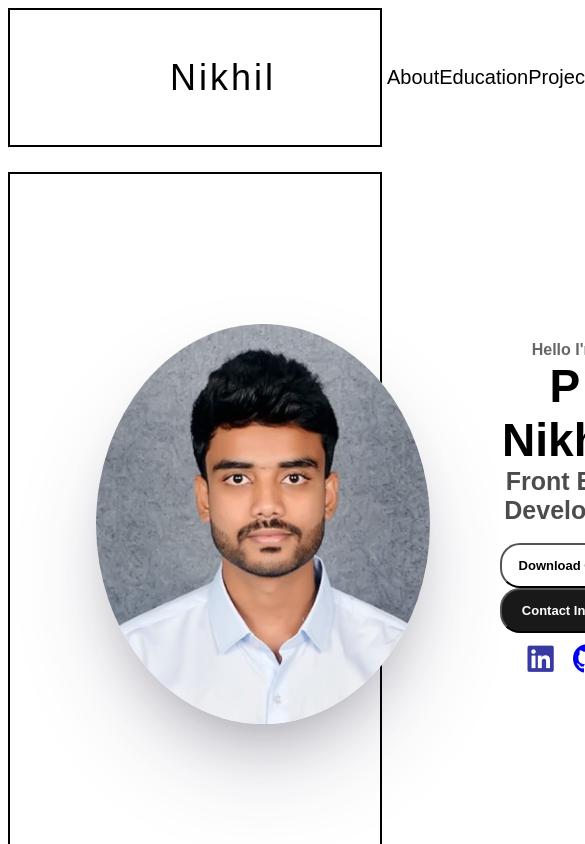
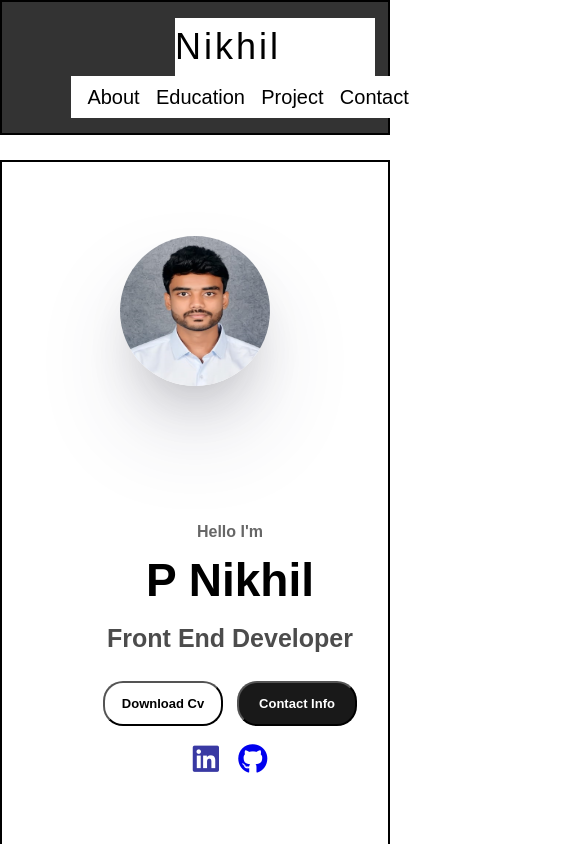
Before and after one commit to pnikhil18/personal_portfoilo, a plain HTML site: page index.html in a window 390 px wide. Shown: the top 844 px of the page, 585 px wide, since content can reach past the window. Drawn offline with Linux system fonts and the light colour scheme.

Commit message:
updated
updated

```diff
--- a/index.html
+++ b/index.html
@@ -6,6 +6,7 @@
   <title>My site</title>
   <link rel="icon" href="pic.png">
   <link rel="stylesheet" href="style.css">
+  <link rel="stylesheet" href="media.css">
   <link rel="stylesheet" href="https://cdnjs.cloudflare.com/ajax/libs/font-awesome/6.5.2/css/all.min.css" integrity="sha512-SnH5WK+bZxgPHs44uWIX+LLJAJ9/2PkPKZ5QiAj6Ta86w+fsb2TkcmfRyVX3pBnMFcV7oQPJkl9QevSCWr3W6A==" crossorigin="anonymous" referrerpolicy="no-referrer" />
 
 
--- /dev/null
+++ b/media.css
@@ -0,0 +1,145 @@
+/* @media(max-width:500px){
+    .navbar{
+        size: -20px;
+    }
+    .part1{
+        display:none;
+    }
+       .name{
+        margin-left: 10px;
+       }
+
+   .projectss{
+    display:block;
+   }
+
+} */
+
+/* General Reset for Consistent Appearance */
+* {
+    margin: 0;
+    padding: 0;
+    box-sizing: border-box;
+  }
+
+  /* Default Styling for Larger Screens */
+  body {
+    font-family: Arial, sans-serif;
+    line-height: 1.6;
+  }
+
+  .navbar {
+    display: flex;
+    justify-content: space-between;
+    align-items: center;
+    padding: 1rem;
+    background: #333;
+    color: #fff;
+  }
+
+  .navbar .part1 div {
+    display: inline-block;
+    margin: 0 10px;
+  }
+
+  .bodys1 {
+    display: flex;
+    justify-content: space-around;
+    align-items: center;
+    padding: 2rem;
+  }
+
+  #profile_pic {
+    width: 200px;
+    height: 200px;
+    border-radius: 50%;
+  }
+
+  .info {
+    max-width: 600px;
+    text-align: center;
+  }
+
+  .projectss {
+    display: flex;
+    flex-wrap: wrap;
+    justify-content: space-around;
+  }
+
+  .project1 {
+    width: 30%;
+    margin: 1rem;
+    text-align: center;
+  }
+
+  .contact-info-upper-container {
+    display: flex;
+    justify-content: space-around;
+    flex-wrap: wrap;
+  }
+
+  footer {
+    text-align: center;
+    padding: 1rem;
+    background: #222;
+    color: #fff;
+  }
+
+  /* Media Queries for Responsiveness */
+
+  /* Tablet Screens (768px and below) */
+  @media (max-width: 768px) {
+    .navbar {
+      flex-direction: column;
+      text-align: center;
+    }
+
+    .bodys1 {
+      flex-direction: column;
+      text-align: center;
+    }
+
+    .info {
+      margin-top: 1rem;
+    }
+
+    .project1 {
+      width: 45%;
+    }
+  }
+
+  /* Mobile Screens (480px and below) */
+  @media (max-width: 480px) {
+    .navbar .part1 div {
+      display: block;
+      margin: 5px 0;
+    }
+
+    .bodys1 {
+      padding: 1rem;
+    }
+
+    #profile_pic {
+      width: 150px;
+      height: 150px;
+    }
+
+    .info {
+      font-size: 0.9rem;
+    }
+
+    .project1 {
+      width: 100%;
+      margin: 0.5rem 0;
+    }
+
+    .contact-info-container {
+      flex-direction: column;
+      align-items: center;
+      margin: 1rem 0;
+    }
+
+    footer {
+      font-size: 0.8rem;
+    }
+  }
```
